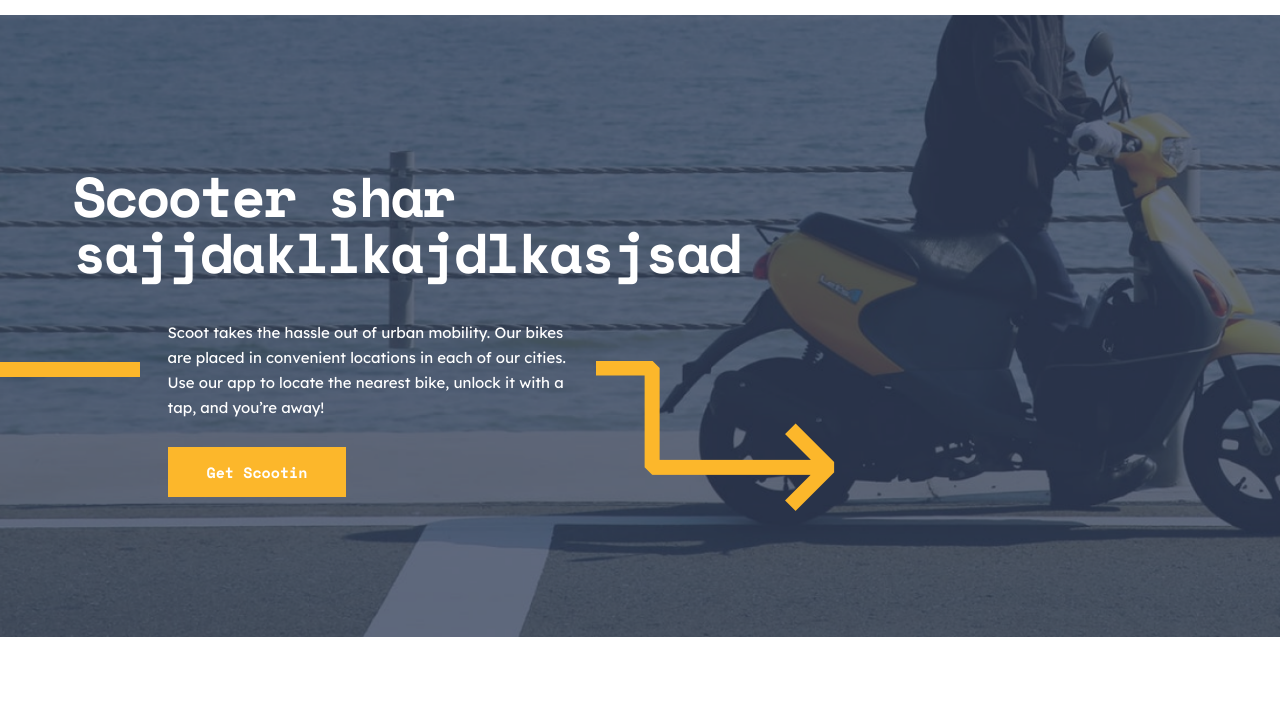
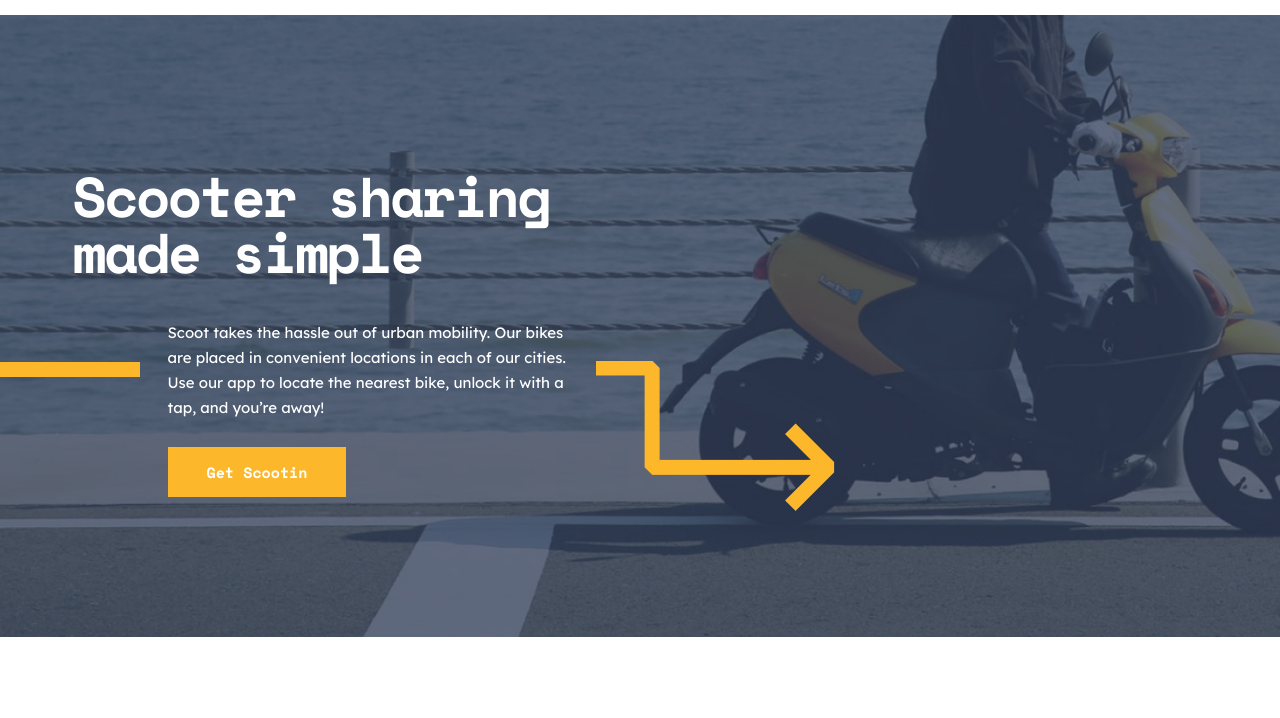
Before and after one commit to khojiakbarr/scoot, a plain HTML site: page index.html in a window 1280 px wide. Shown: the part 82-800 px from the top of the page. Drawn offline with Linux system fonts and the light colour scheme.

Commit message:
oxirgisi index.html

```diff
--- a/index.html
+++ b/index.html
@@ -40,7 +40,7 @@
     <section class="hero">
       <div class="container hero__wrapper">
         <div class="hero__wrapper__info">
-          <h3>Scooter shar sajjdakllkajdlkasjsad</h3>
+          <h3>Scooter sharing made simple</h3>
           <p>Scoot takes the hassle out of urban mobility. Our bikes are placed in convenient locations in each of our
             cities. Use our app to locate the nearest bike, unlock it with a tap, and you’re away!</p>
           <a class="btn-primary" href="#">Get Scootin</a>
```
